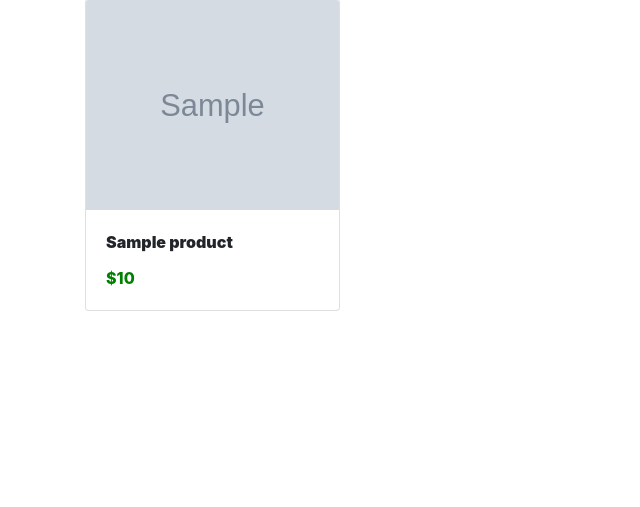
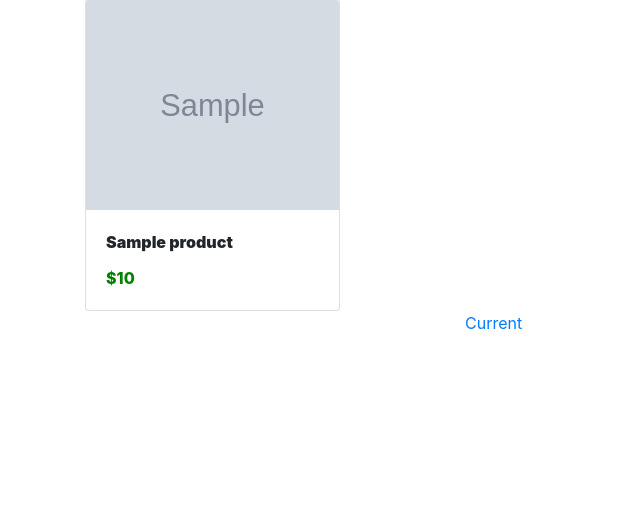
Before and after one commit to torcuata22/ecomm, a Django app: template ecomsite/shop/templates/shop/index.html in a window 1280 px wide. Shown: the part 81-588 px from the top of the page, without its empty margins (0-640 px from the left). Run offline with Django 4.2, Linux system fonts and the light colour scheme; the template is opened without the code that fills it: most values are stand-ins (such as "Sample title", 1, 10 or a date in 2020); grey boxes marked "Sample" are stand-in pictures.

Commit message:
modified html

```diff
--- a/ecomsite/shop/templates/shop/index.html
+++ b/ecomsite/shop/templates/shop/index.html
@@ -51,6 +51,30 @@
 
         </div>
 
+<div class="row">
+    <div class="col-md-3 offset-md-4">
+        <ul class="pagination">
+            {% if product_objects.has_previous %}
+                <li class="page-item">
+                    <a href="?page={{ product_objects.previous_page_number }}">Previous</a>
+                </li>
+            {% endif %}
+
+            <li class="page-item active">
+                <a href="?page={{ product_objects.number }}">Current</a>
+            </li>
+
+            {% if product_objects.has_next %}
+            <li class="page-item">
+                <a href="?page={{ product_objects.next_page_number }}">Next</a>
+            </li>
+            {% endif %}
+        </ul>
+    </div>
+
+</div>
+
+
     </div>
 </body>
 </html>
```
